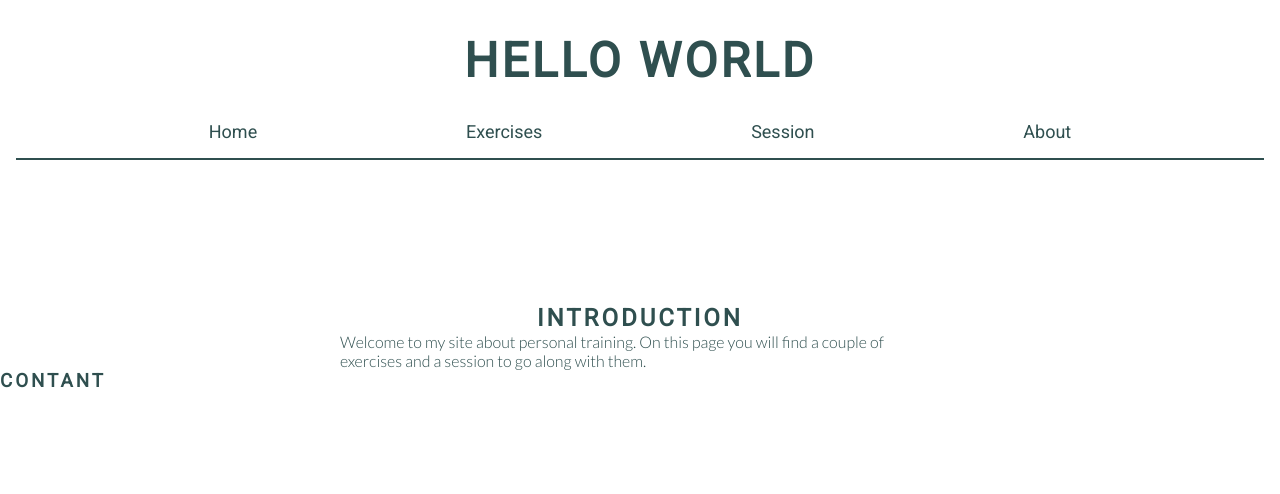
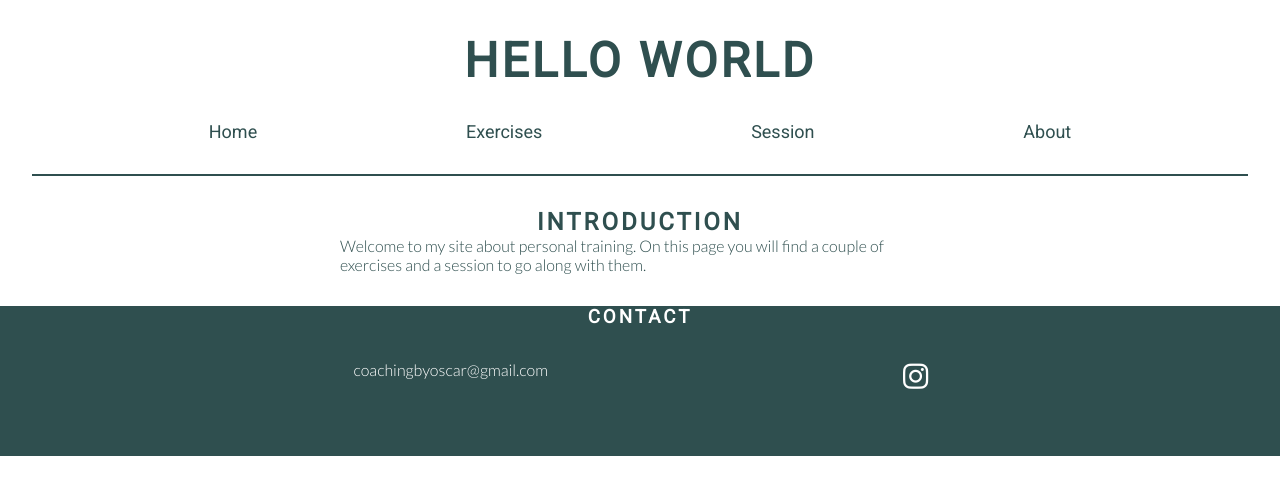
Before and after one commit to Rakdoslover/Project-3, a plain HTML site: page index.html in a window 1280 px wide. Drawn offline with Linux system fonts and the light colour scheme.

Commit message:
put in som list elements in the footer and added som font awesome script to it

```diff
--- a/assets/css/sheet.css
+++ b/assets/css/sheet.css
@@ -21,7 +21,7 @@ h1, h2, h3 {
 
 hr {
     border-bottom: 2px solid darkslategray;
-    margin: 1rem 1rem 9rem 1rem;
+    margin: 2rem;
 }
 /* logo */
 
@@ -67,5 +67,30 @@ div > p {
 
 /* footer */
 footer {
-    height: 50px
+    height: 150px;
+    background: fixed darkslategray;
 }
+
+footer > h3 {
+    color: white;
+    text-align: center;
+    margin: 2rem;
+}
+
+.contacts {
+    text-align: center;
+    display: flex;
+    justify-content: space-evenly;
+}
+
+.contacts > li {
+    color: white;
+    list-style-type: none;
+}
+
+.contacts i {
+    font-size: 160%;
+    margin: 1%;
+    padding: 5%;
+    color: white;
+}
--- a/index.html
+++ b/index.html
@@ -30,7 +30,18 @@
         </p>
     </div>
     <footer>
-        <h3>Contant</h3>
+        <h3>Contact</h3>
+        <ul class="contacts">
+            <li>
+                coachingbyoscar@gmail.com
+            </li>
+            <li>
+                <a href="https://www.instagram.com/coachingbyoscar/" target="_blank" rel="noopener" aria-label="Visit my Instagram (opens a new tab)"><i class="fa-brands fa-instagram"></i></a>
+            </li>
+        </ul>
     </footer>
+
+    <!--Font Awesome script-->
+    <script src="https://kit.fontawesome.com/b271903605.js" crossorigin="anonymous"></script>
 </body>
 </html>
```
Also changed, not shown: 1 other file.
